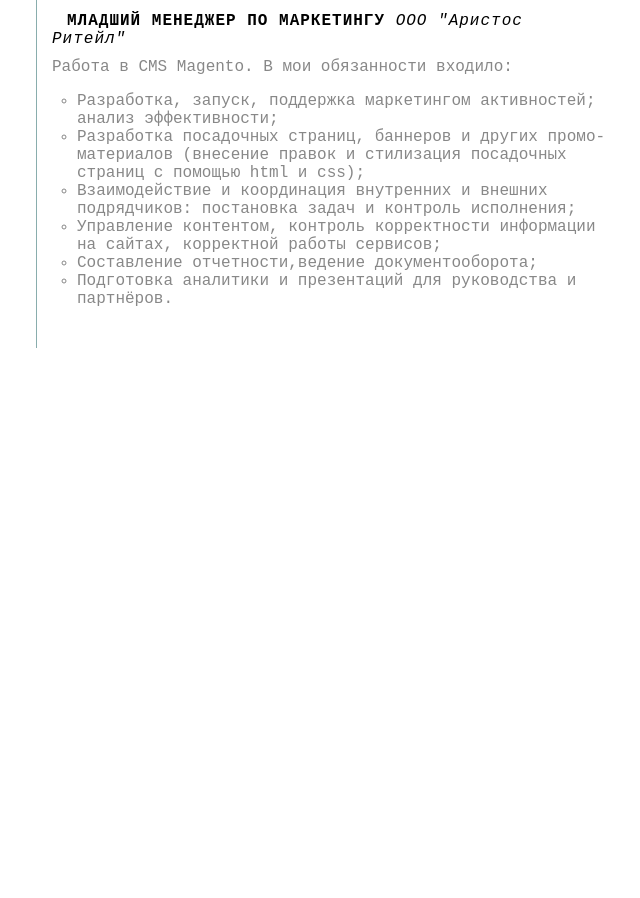
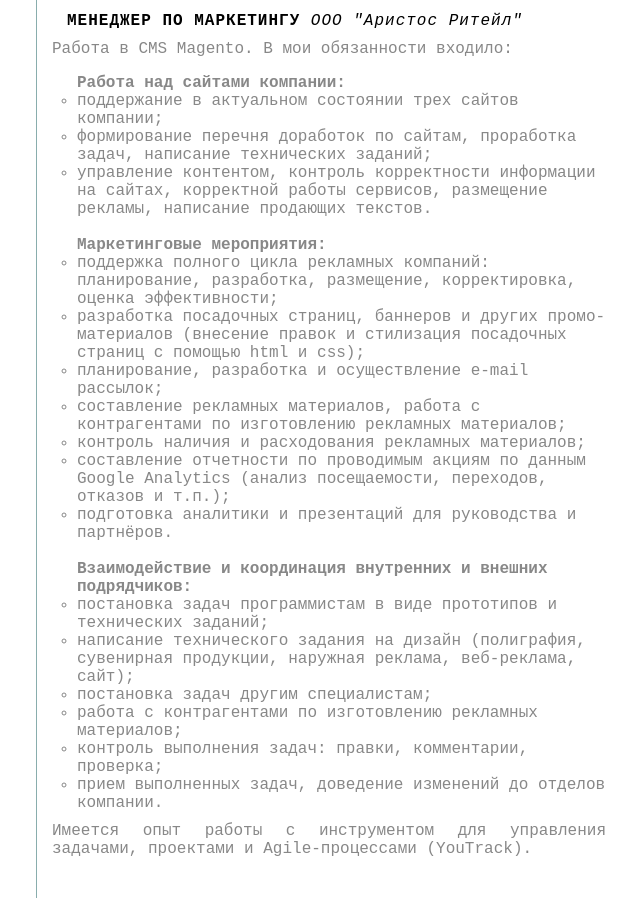
Before and after one commit to alina-bogdanova/alina-bogdanova.github.io, a plain HTML site: page index.html in a window 1280 px wide. Shown: the part 2068-2966 px from the top of the page, without its empty margins (604-1244 px from the left). Before the commit the page ends 2506 px from the top, so only its background shows below. Drawn offline with Linux system fonts and the light colour scheme.

Commit message:
Update index.html

```diff
--- a/index.html
+++ b/index.html
@@ -156,18 +156,36 @@
 										2016-2017
 									</div>
 									<div class="resume_desc">
-										<strong>Младший менеджер по маркетингу</strong>
+										<strong>Менеджер по маркетингу</strong>
 										ООО "Аристос Ритейл"
 									</div>
-									<p>Работа в CMS Magento. В мои обязанности входило:</p>
+								        <p>Работа в CMS Magento. В мои обязанности входило:</p>
 										<ul>
-											<li>Разработка, запуск, поддержка маркетингом активностей; анализ эффективности;</li>
-											<li>Разработка посадочных страниц, баннеров и других промо-материалов (внесение правок и стилизация посадочных страниц с помощью html и css); </li>
-											<li>Взаимодействие и координация внутренних и внешних подрядчиков: постановка задач и контроль исполнения;</li>
-											<li>Управление контентом, контроль корректности информации на сайтах, корректной работы сервисов;</li>
-											<li>Составление отчетности,ведение документооборота;</li>
-											<li>Подготовка аналитики и презентаций для руководства и партнёров.</li>
+											<b>Работа над сайтами компании:</b>
+											<li>поддержание в актуальном состоянии трех сайтов компании;</li>
+											<li>формирование перечня доработок по сайтам, проработка задач, написание технических заданий; </li>
+											<li>управление контентом, контроль корректности информации на сайтах, корректной работы сервисов, размещение рекламы, написание продающих текстов.</li>
+										<br>
+											<b>Маркетинговые мероприятия:</b>
+											<li>поддержка полного цикла рекламных компаний: планирование, разработка, размещение, корректировка, оценка эффективности;</li>
+											<li>разработка посадочных страниц, баннеров и других промо-материалов (внесение правок и стилизация посадочных страниц с помощью html и css); </li>
+											<li>планирование, разработка и осуществление e-mail рассылок;</li>
+											<li>составление рекламных материалов, работа с контрагентами по изготовлению рекламных материалов;</li>
+											<li>контроль наличия и расходования рекламных материалов;</li>
+											<li>составление отчетности по проводимым акциям по данным Google Analytics (анализ посещаемости, переходов, отказов и т.п.); </li>
+											<li>подготовка аналитики и презентаций для руководства и партнёров.</li>
+										<br>
+											<b>Взаимодействие и координация внутренних и внешних подрядчиков:</b>
+											<li>постановка задач программистам в виде прототипов и технических заданий;</li>
+											<li>написание технического задания на дизайн (полиграфия, сувенирная продукции, наружная реклама, веб-реклама, сайт);</li>
+											<li>постановка задач другим специалистам;</li>
+											<li>работа с контрагентами по изготовлению рекламных материалов;</li>
+											<li>контроль выполнения задач: правки, комментарии, проверка; </li>
+											<li>прием выполненных задач, доведение изменений до отделов компании.</li>
 										</ul>
+
+									<p>Имеется опыт работы с инструментом для управления задачами, проектами и Agile-процессами (YouTrack).</p>
+
 								</div>
 							</div>
 
```
